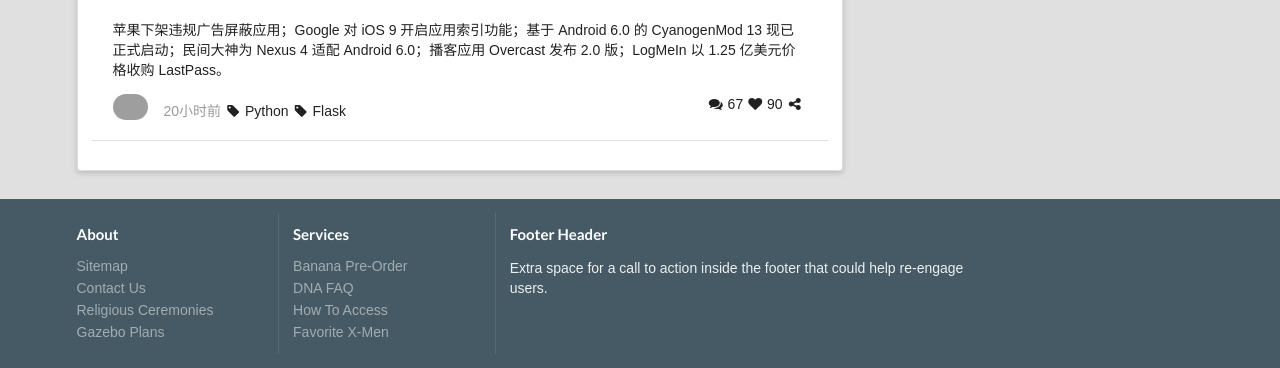
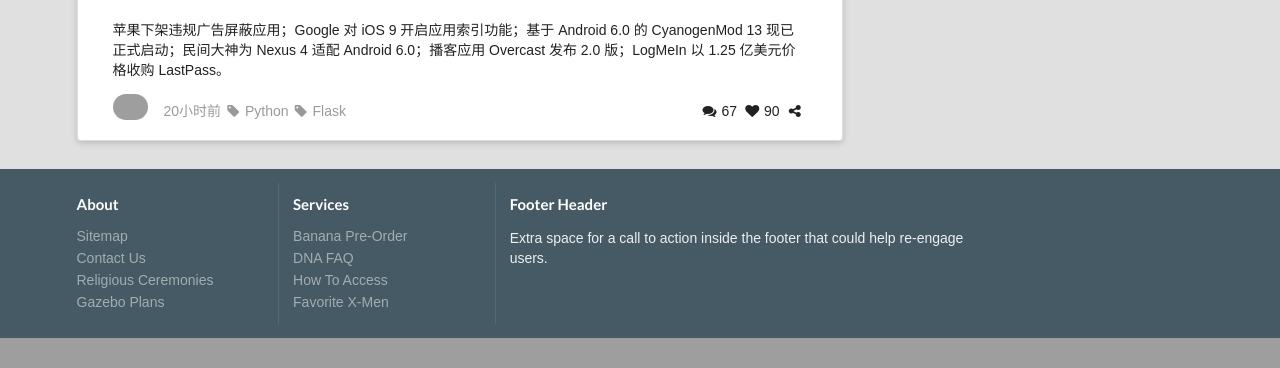
Before and after one commit to earlgrey0103/codingpy, a Flask app: template codingpy/templates/index.html in a window 1280 px wide. Shown: the part 1372-1740 px from the top of the page. After the commit the page ends 1710 px from the top, so only its background shows below. Run offline with Flask 2, Linux system fonts and the light colour scheme; the template is opened without the code that fills it, so the values that code supplies are empty; parts of the project's set-up code (start-up, migrations or seed data) failed here and were passed over; some libraries are stand-ins or nearby versions; grey boxes are pictures that could not be loaded.

Commit message:
improvement

```diff
--- a/codingpy/static/style.css
+++ b/codingpy/static/style.css
@@ -111,7 +111,10 @@
     }
 }
 
-
+.share-article {
+	float: right;
+	margin-left: 0.5rem;
+}
 /*aside*/
 
 /*TODO*/
--- a/codingpy/templates/index.html
+++ b/codingpy/templates/index.html
@@ -122,16 +122,17 @@
                     <div class="ui feed">
                         <div class="event">
                             <div class="label"><img src="http://semantic-ui.com/images/avatar2/small/mark.png" alt="" data-title="EarlGrey" class="avatar"></div>
-                            <div class="meta content">
+                            <div class="content">
                                 <span class="date">20小时前</span>
-                                <span><i class="tag icon"></i>Python</span>
-                                <span><i class="tag icon"></i>Flask</span>
+                                <span class="category date"><i class="tag icon"></i>Python</span>
+                                <span class="sub-category date"><i class="tag icon"></i>Flask</span>
+                                <span class="share-article"><i class="share alternate icon"></i></span>
+                                <span class="share-article"><i class="heart icon"></i>90</span>
+                                <span class="share-article"><i class="comments icon"></i>67</span>
+
+
                             </div>
-                            <div class="right floated">
-                                <span><i class="comments icon"></i>67</span>
-                                <span><i class="heart icon"></i>90</span>
-                                <span><i class="share alternate icon"></i></span>
-                            </div>
+
                         </div>
                     </div>
 
@@ -139,6 +140,7 @@
                 </div>
 
                 <div class="ui divider"></div>
+
                 <a class="ui red ribbon label"><i class="book icon"></i>教程</a>
                 <div class="article">
                     <div class="header"><a href=""><h2>百度员工离职总结：如何做个好员工？</h2></a></div>
@@ -154,16 +156,17 @@
                     <div class="ui feed">
                         <div class="event">
                             <div class="label"><img src="http://semantic-ui.com/images/avatar2/small/mark.png" alt="" data-title="EarlGrey" class="avatar"></div>
-                            <div class="meta content">
+                            <div class="content">
                                 <span class="date">20小时前</span>
-                                <span><i class="tag icon"></i>Python</span>
-                                <span><i class="tag icon"></i>Flask</span>
+                                <span class="category date"><i class="tag icon"></i>Python</span>
+                                <span class="sub-category date"><i class="tag icon"></i>Flask</span>
+                                <span class="share-article"><i class="share alternate icon"></i></span>
+                                <span class="share-article"><i class="heart icon"></i>90</span>
+                                <span class="share-article"><i class="comments icon"></i>67</span>
+
+
                             </div>
-                            <div class="right floated">
-                                <span><i class="comments icon"></i>67</span>
-                                <span><i class="heart icon"></i>90</span>
-                                <span><i class="share alternate icon"></i></span>
-                            </div>
+
                         </div>
                     </div>
 
@@ -177,6 +180,10 @@
         </div>
 
         <aside class="five wide column">
+
+            <div class="follow-me">
+
+            </div>
             <p>Lorem ipsum dolor sit amet, consectetur adipisicing elit. Saepe hic consequatur rem velit ut, officia aspernatur atque. Ipsam id eaque, numquam deserunt reiciendis tenetur delectus velit aspernatur magnam, suscipit earum.</p>
         </aside>
     </div>
@@ -228,6 +235,8 @@
 
 $('.avatar').popup();
 
+$('.ui.divider').last().remove();
+
 </script>
 
 
```
